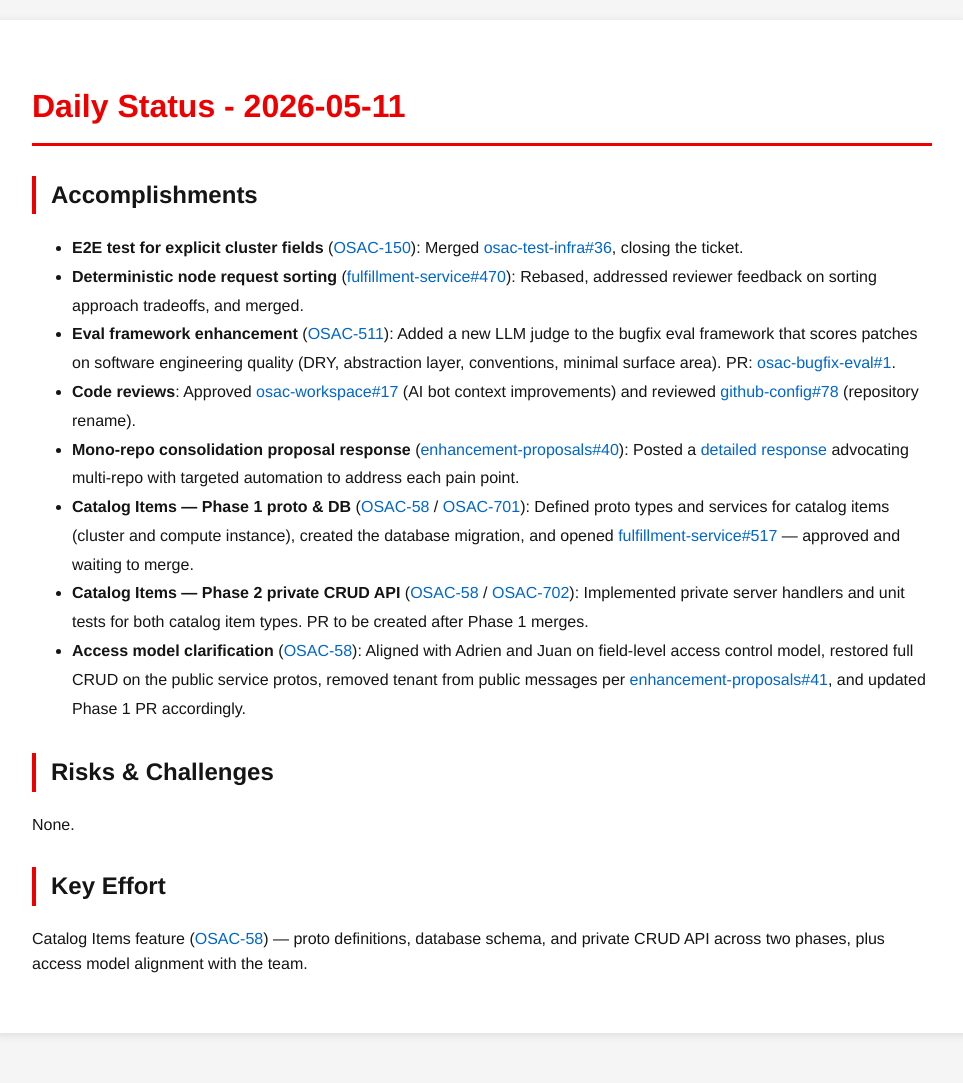
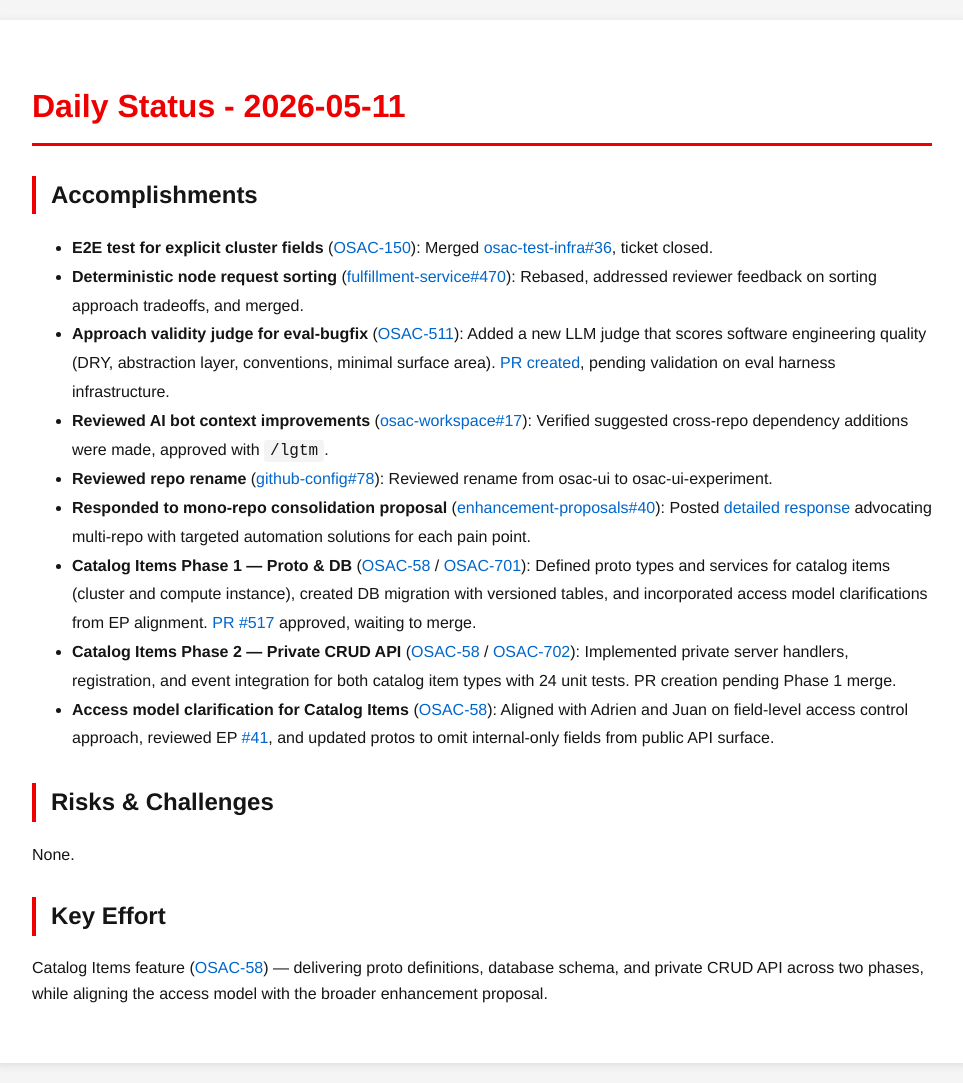
Before and after one commit to tzvatot/daily-status, a Jekyll site: the page built from 2026-05-11.md, in a window 1280 px wide. Shown: the whole page, without its empty margins (158-1121 px from the left). Built offline with Jekyll 4.4.1, drawn with Linux system fonts in a browser that asks for light colours; before the commit the page ends 1053 px from its top, so only the background shows below that.

Commit message:
Daily status update - 2026-05-11

```diff
--- a/2026-05-11.md
+++ b/2026-05-11.md
@@ -7,17 +7,18 @@ date: 2026-05-11
 # Daily Status - 2026-05-11
 
 ## Accomplishments
-- **E2E test for explicit cluster fields** ([OSAC-150](https://redhat.atlassian.net/browse/OSAC-150)): Merged [osac-test-infra#36](https://github.com/osac-project/osac-test-infra/pull/36), closing the ticket.
+- **E2E test for explicit cluster fields** ([OSAC-150](https://redhat.atlassian.net/browse/OSAC-150)): Merged [osac-test-infra#36](https://github.com/osac-project/osac-test-infra/pull/36), ticket closed.
 - **Deterministic node request sorting** ([fulfillment-service#470](https://github.com/osac-project/fulfillment-service/pull/470)): Rebased, addressed reviewer feedback on sorting approach tradeoffs, and merged.
-- **Eval framework enhancement** ([OSAC-511](https://redhat.atlassian.net/browse/OSAC-511)): Added a new LLM judge to the bugfix eval framework that scores patches on software engineering quality (DRY, abstraction layer, conventions, minimal surface area). PR: [osac-bugfix-eval#1](https://github.com/eranco74/osac-bugfix-eval/pull/1).
-- **Code reviews**: Approved [osac-workspace#17](https://github.com/osac-project/osac-workspace/pull/17) (AI bot context improvements) and reviewed [github-config#78](https://github.com/osac-project/github-config/pull/78) (repository rename).
-- **Mono-repo consolidation proposal response** ([enhancement-proposals#40](https://github.com/osac-project/enhancement-proposals/pull/40)): Posted a [detailed response](https://github.com/osac-project/enhancement-proposals/pull/40#issuecomment-4420565236) advocating multi-repo with targeted automation to address each pain point.
-- **Catalog Items — Phase 1 proto & DB** ([OSAC-58](https://redhat.atlassian.net/browse/OSAC-58) / [OSAC-701](https://redhat.atlassian.net/browse/OSAC-701)): Defined proto types and services for catalog items (cluster and compute instance), created the database migration, and opened [fulfillment-service#517](https://github.com/osac-project/fulfillment-service/pull/517) — approved and waiting to merge.
-- **Catalog Items — Phase 2 private CRUD API** ([OSAC-58](https://redhat.atlassian.net/browse/OSAC-58) / [OSAC-702](https://redhat.atlassian.net/browse/OSAC-702)): Implemented private server handlers and unit tests for both catalog item types. PR to be created after Phase 1 merges.
-- **Access model clarification** ([OSAC-58](https://redhat.atlassian.net/browse/OSAC-58)): Aligned with Adrien and Juan on field-level access control model, restored full CRUD on the public service protos, removed tenant from public messages per [enhancement-proposals#41](https://github.com/osac-project/enhancement-proposals/pull/41), and updated Phase 1 PR accordingly.
+- **Approach validity judge for eval-bugfix** ([OSAC-511](https://redhat.atlassian.net/browse/OSAC-511)): Added a new LLM judge that scores software engineering quality (DRY, abstraction layer, conventions, minimal surface area). [PR created](https://github.com/eranco74/osac-bugfix-eval/pull/1), pending validation on eval harness infrastructure.
+- **Reviewed AI bot context improvements** ([osac-workspace#17](https://github.com/osac-project/osac-workspace/pull/17)): Verified suggested cross-repo dependency additions were made, approved with `/lgtm`.
+- **Reviewed repo rename** ([github-config#78](https://github.com/osac-project/github-config/pull/78)): Reviewed rename from osac-ui to osac-ui-experiment.
+- **Responded to mono-repo consolidation proposal** ([enhancement-proposals#40](https://github.com/osac-project/enhancement-proposals/pull/40)): Posted [detailed response](https://github.com/osac-project/enhancement-proposals/pull/40#issuecomment-4420565236) advocating multi-repo with targeted automation solutions for each pain point.
+- **Catalog Items Phase 1 — Proto & DB** ([OSAC-58](https://redhat.atlassian.net/browse/OSAC-58) / [OSAC-701](https://redhat.atlassian.net/browse/OSAC-701)): Defined proto types and services for catalog items (cluster and compute instance), created DB migration with versioned tables, and incorporated access model clarifications from EP alignment. [PR #517](https://github.com/osac-project/fulfillment-service/pull/517) approved, waiting to merge.
+- **Catalog Items Phase 2 — Private CRUD API** ([OSAC-58](https://redhat.atlassian.net/browse/OSAC-58) / [OSAC-702](https://redhat.atlassian.net/browse/OSAC-702)): Implemented private server handlers, registration, and event integration for both catalog item types with 24 unit tests. PR creation pending Phase 1 merge.
+- **Access model clarification for Catalog Items** ([OSAC-58](https://redhat.atlassian.net/browse/OSAC-58)): Aligned with Adrien and Juan on field-level access control approach, reviewed EP [#41](https://github.com/osac-project/enhancement-proposals/pull/41), and updated protos to omit internal-only fields from public API surface.
 
 ## Risks & Challenges
 None.
 
 ## Key Effort
-Catalog Items feature ([OSAC-58](https://redhat.atlassian.net/browse/OSAC-58)) — proto definitions, database schema, and private CRUD API across two phases, plus access model alignment with the team.
+Catalog Items feature ([OSAC-58](https://redhat.atlassian.net/browse/OSAC-58)) — delivering proto definitions, database schema, and private CRUD API across two phases, while aligning the access model with the broader enhancement proposal.
```
